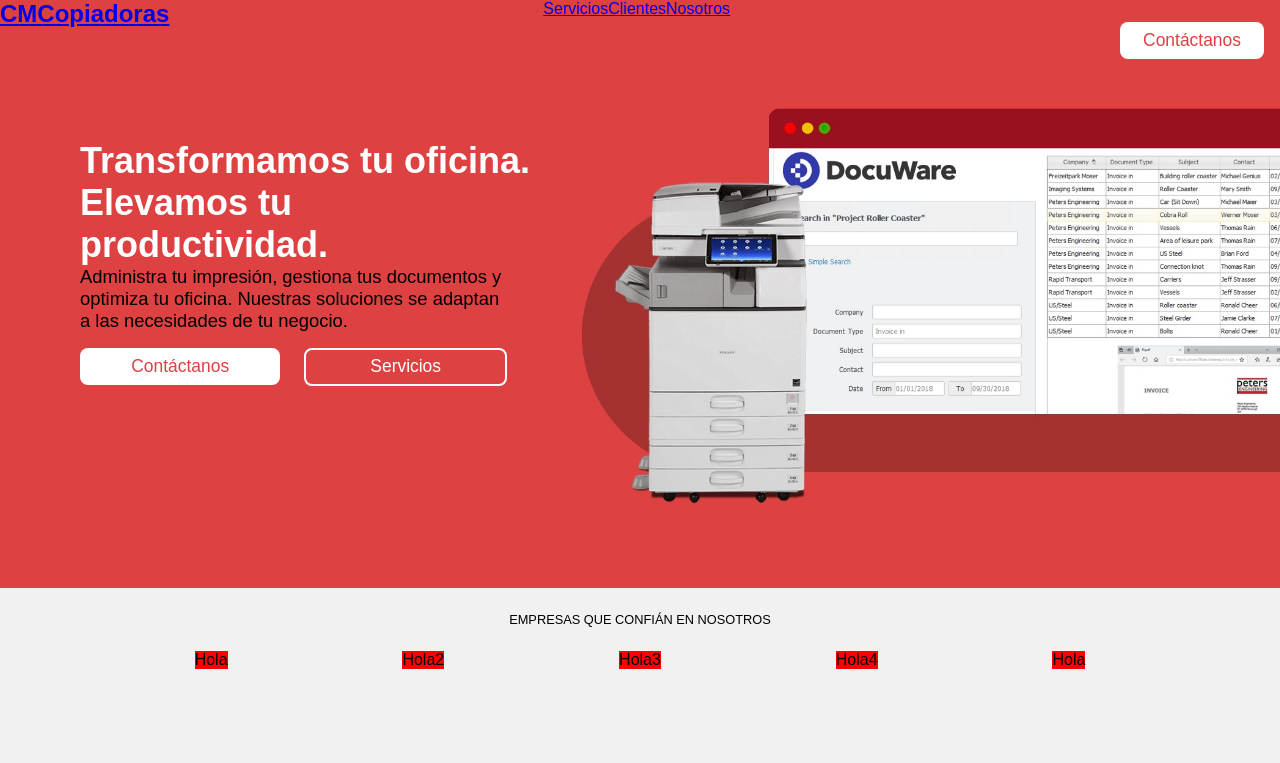
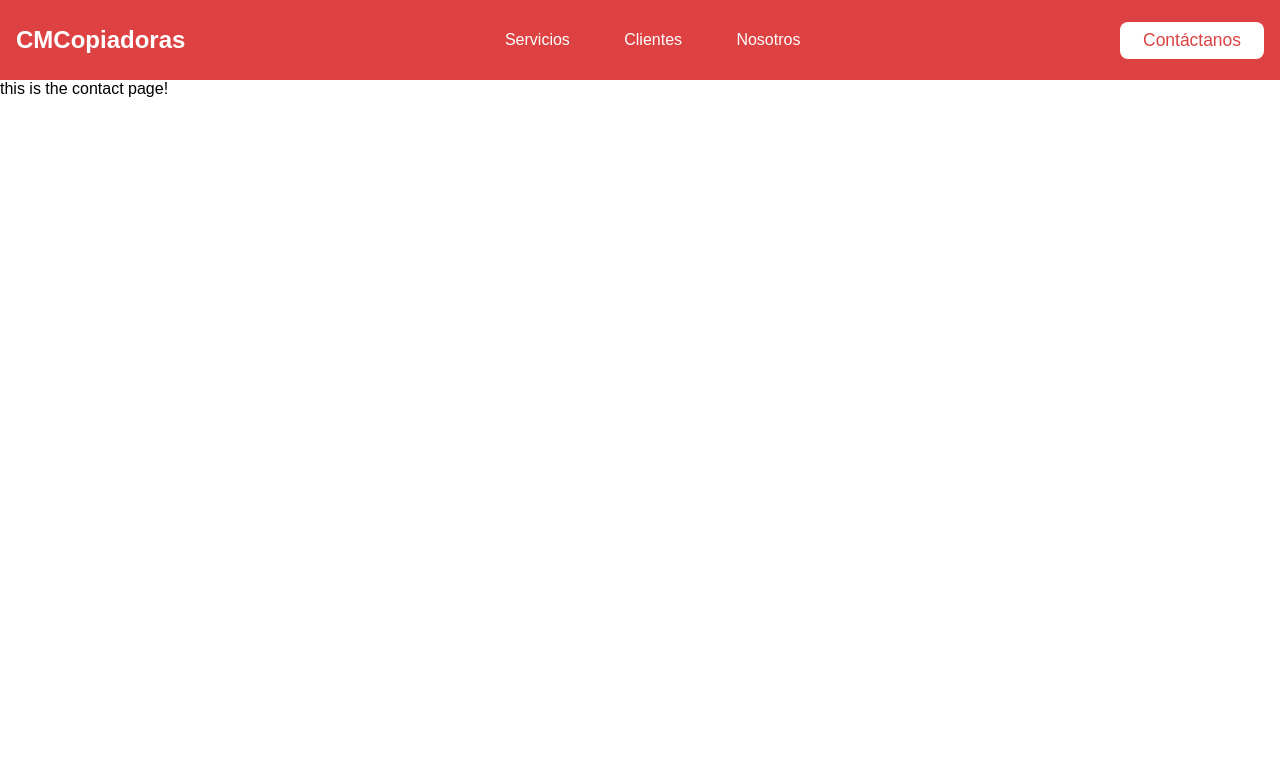
Before and after one commit to jpablocruz/cmcopiadoras, a React (Create React App) app: page /contacto in a window 1280 px wide. Shown: the top 763 px of the page. Built offline with nearby package versions, Linux system fonts and the light colour scheme; the HTML template or start-up script is replaced by a standard one.

Commit message:
changed navbar and sidebar location from index to appjs

```diff
--- a/src/App.js
+++ b/src/App.js
@@ -1,17 +1,26 @@
-import React from "react";
+import React, { useState } from "react";
 import { BrowserRouter as Router, Routes, Route } from "react-router-dom";
+import Sidebar from "./components/Sidebar";
+import Navbar from "./components/Navbar";
 import Home from "./pages/index";
+import Contact from "./pages/contact";
 import "./App.css";
 
 function App() {
+  const [isOpen, setIsOpen] = useState(false);
+  const toggle = () => {
+    setIsOpen(!isOpen);
+  };
+
   return (
     <Router>
-      <Home />
+      <Sidebar isOpen={isOpen} toggle={toggle} />
+      <Navbar toggle={toggle} />
       <Routes>
-        <Route path="/" />
+        <Route path="/" Component={Home} />
         <Route path="/servicios" />
         <Route path="/clientes" />
-        <Route path="/contacto" />
+        <Route path="/contacto" Component={Contact} />
       </Routes>
     </Router>
   );
--- a/src/components/Navbar/index.js
+++ b/src/components/Navbar/index.js
@@ -1,5 +1,5 @@
 import React from "react";
-import { useLocation } from "react-router-dom";
+// import { useLocation } from "react-router-dom";
 import {
   Nav,
   NavLink,
@@ -12,30 +12,30 @@
 import { FaBars } from "react-icons/fa";
 
 const Navbar = ({ toggle }) => {
-  const location = useLocation();
-  let active = false;
+  // const location = useLocation();
+  // let active = false;
 
-  if (location.pathname === "/") {
-    active = true;
-  }
+  // if (location.pathname === "/") {
+  //   active = true;
+  // }
 
   return (
     <>
       <Nav>
-        <NavLogo className={active ? "home" : "others"} to="/">
+        <NavLogo className={"home"} to="/">
           <h1>CMCopiadoras</h1>
         </NavLogo>
         <MobileIcon onClick={toggle}>
           <FaBars />
         </MobileIcon>
         <NavMenu>
-          <NavLink className={active ? "home" : "others"} to="/servicios">
+          <NavLink className={"home"} to="/servicios">
             Servicios
           </NavLink>
-          <NavLink className={active ? "home" : "others"} to="/clientes">
+          <NavLink className={"home"} to="/clientes">
             Clientes
           </NavLink>
-          <NavLink className={active ? "home" : "others"} to="/nosotros">
+          <NavLink className={"home"} to="/nosotros">
             Nosotros
           </NavLink>
         </NavMenu>
--- /dev/null
+++ b/src/pages/contact.js
@@ -0,0 +1,7 @@
+import React from "react";
+
+const Contact = () => {
+  return <div>this is the contact page!</div>;
+};
+
+export default Contact;
--- a/src/pages/index.js
+++ b/src/pages/index.js
@@ -1,6 +1,4 @@
-import React, { useState } from "react";
-import Sidebar from "../components/Sidebar";
-import Navbar from "../components/Navbar";
+import React from "react";
 import Hero from "../components/Hero";
 import Companies from "../components/Companies";
 import InfoSection from "../components/InfoSection";
@@ -8,15 +6,8 @@
 import CheckBoard from "../components/CheckBoard";
 
 const Home = () => {
-  const [isOpen, setIsOpen] = useState(false);
-  const toggle = () => {
-    setIsOpen(!isOpen);
-  };
-
   return (
     <>
-      <Sidebar isOpen={isOpen} toggle={toggle} />
-      <Navbar toggle={toggle} />
       <Hero />
       <Companies />
       <InfoSection />
```
